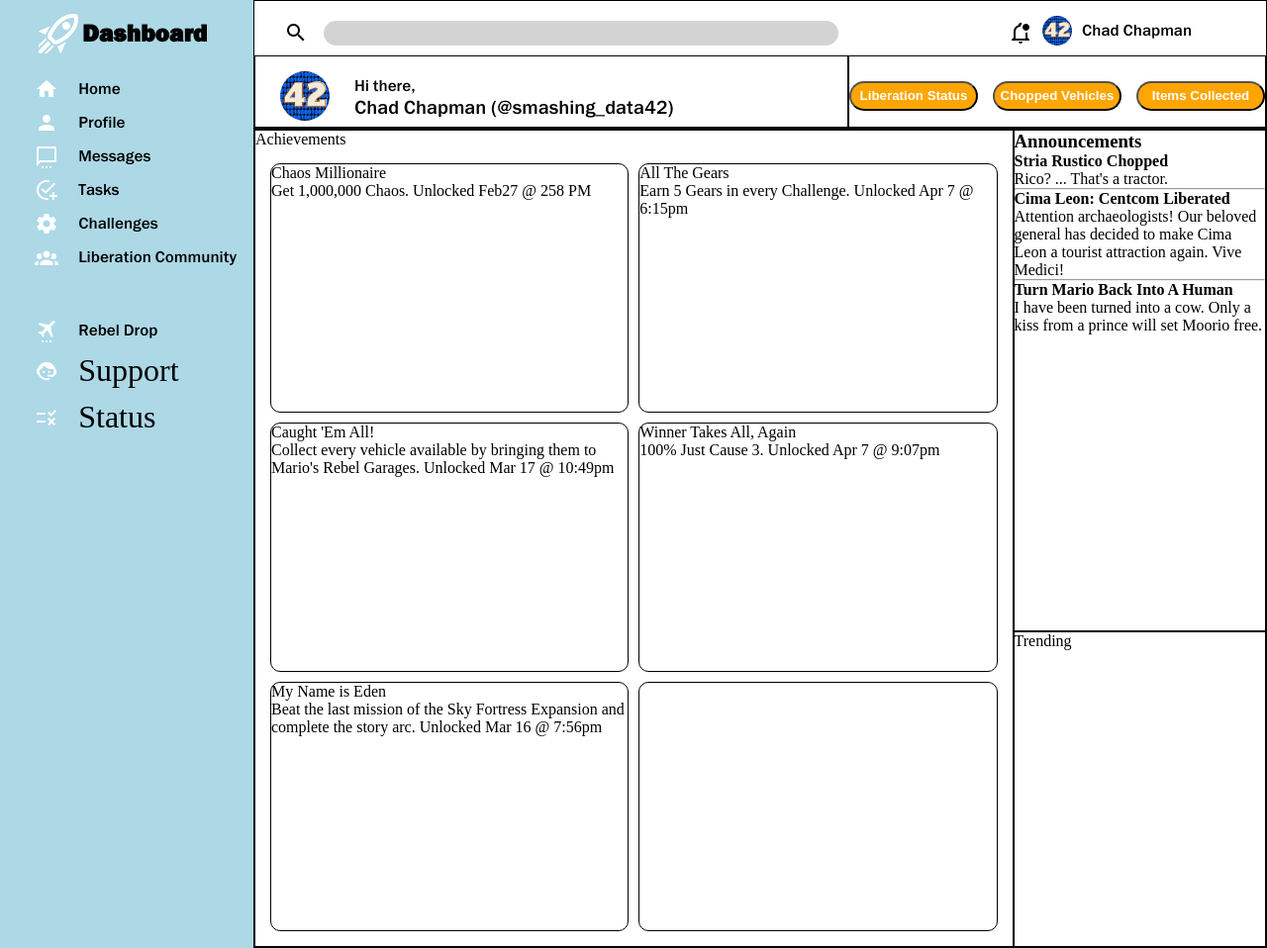
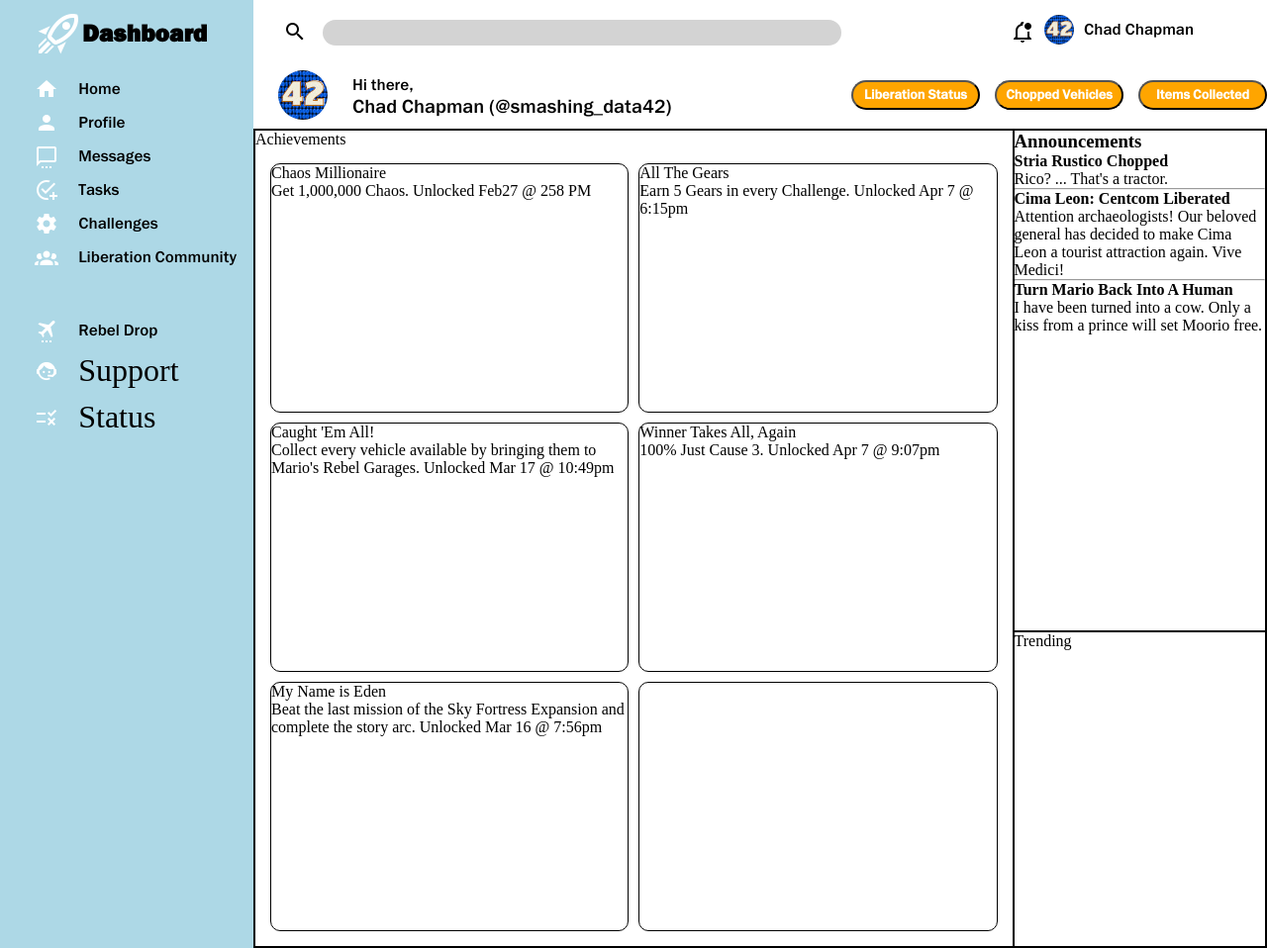
Before and after one commit to chapmancbVCU/admin-dashboard, a plain HTML site: page index.html in a window 1280 px wide. Shown: the whole page at 99% size. Drawn offline with Linux system fonts and the light colour scheme.

Commit message:
Set font for buttons.  Removed borders from header elements.

```diff
--- a/css/styles.css
+++ b/css/styles.css
@@ -25,7 +25,6 @@
 }
 
 .header {
-  border: 1px solid black;
   grid-column: 2 / -1;
 
   /* header is a grid container. */
@@ -77,8 +76,6 @@
 }
 
 .welcome {
-  border: 1px solid black;
-
   /* Setup grid. */
   display: grid;
   grid-template-columns: 100px 5fr;
@@ -113,8 +110,6 @@
   font-size: larger;
 }
 .buttons {
-  border: 1px solid black;
-
   /* Setup grid. */
   display: grid;
   grid-template-columns: 1fr 1fr 1fr;
@@ -130,6 +125,8 @@
 
   background-color: orange;
   color: white;
+
+  font-family: "JC3Medium", sans-serif;
   font-weight: bold;
 }
 
```
